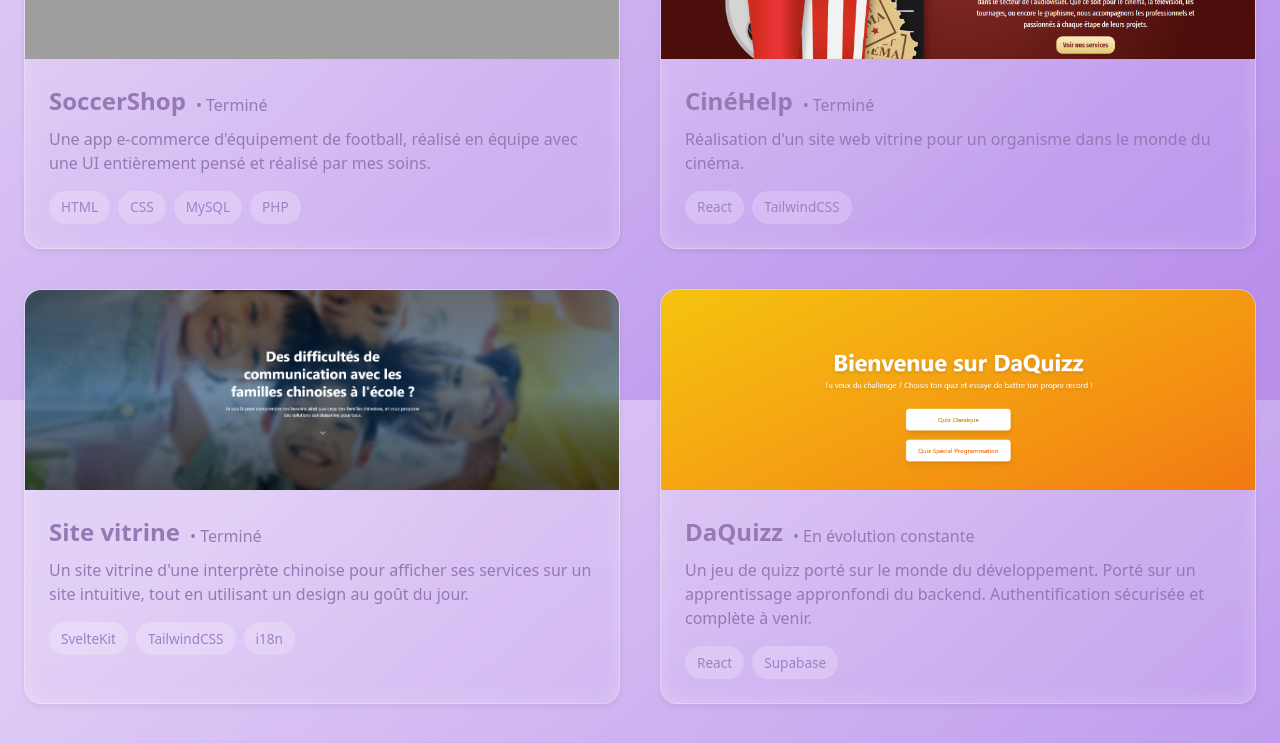
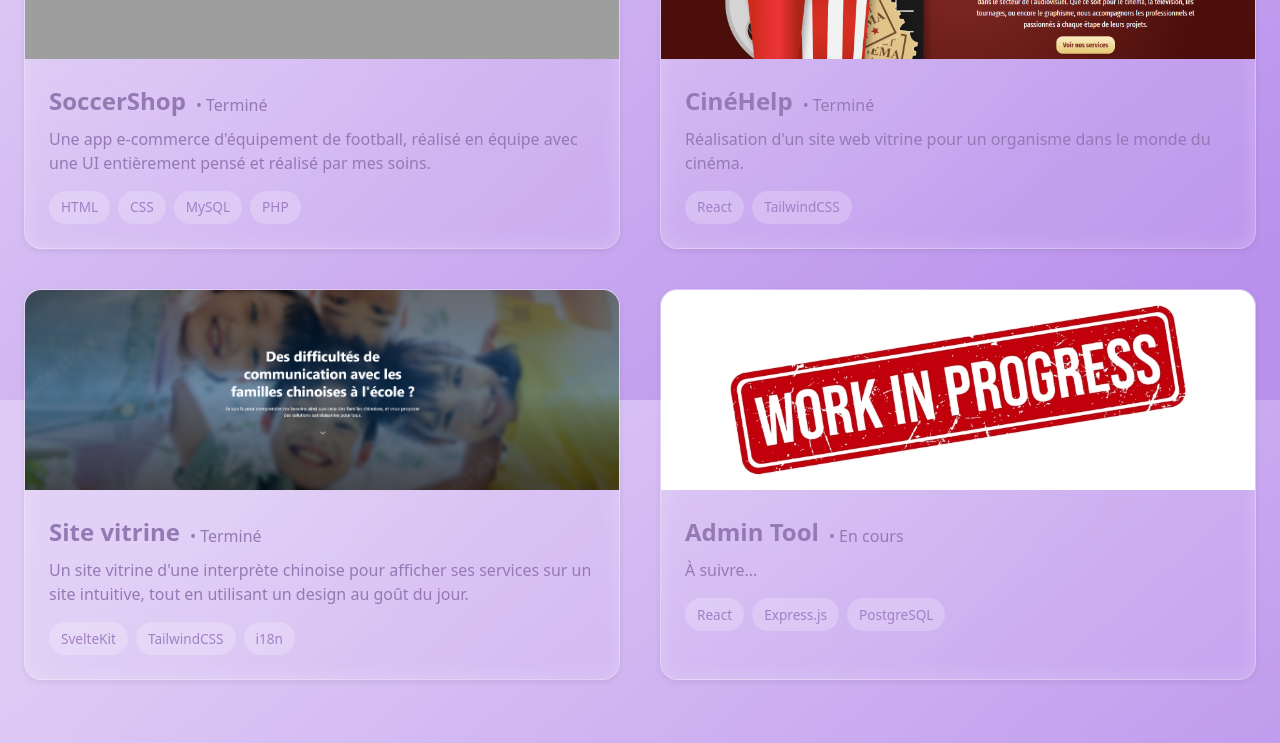
Before and after one commit to stellaqueen15/portfolio, a React (Vite) app: page / in a window 1280 px wide. Shown: the part 2000-2743 px from the top of the page. Built offline with nearby package versions, Linux system fonts and the light colour scheme; grey boxes are pictures that could not be loaded.

Commit message:
remove a project

```diff
--- a/src/components/Projects/Projects.jsx
+++ b/src/components/Projects/Projects.jsx
@@ -113,38 +113,6 @@ function Projects() {
 
           <div className="project-card">
             <div className="project-image">
-              <img src={Daquizz} alt="Page d'accueil du quizz" />
-              <div className="overlay">
-                <span>
-                  <a
-                    href="https://daquizz.vercel.app/"
-                    target="_blank"
-                    rel="noopener noreferrer"
-                  >
-                    Voir le projet
-                  </a>
-                </span>
-              </div>
-            </div>
-            <div className="project-content">
-              <div className="project-title-content">
-                <h3 className="project-title">DaQuizz</h3>
-                <p>• En évolution constante</p>
-              </div>
-              <p className="project-desc">
-                Un jeu de quizz porté sur le monde du développement. Porté sur
-                un apprentissage appronfondi du backend. Authentification
-                sécurisée et complète à venir.
-              </p>
-              <ul className="project-stack">
-                <li>React</li>
-                <li>Supabase</li>
-              </ul>
-            </div>
-          </div>
-
-          <div className="project-card">
-            <div className="project-image">
               <img src={InProgress} alt="Image qui affiche 'En  cours'" />
               <div className="overlay"></div>
             </div>
```
